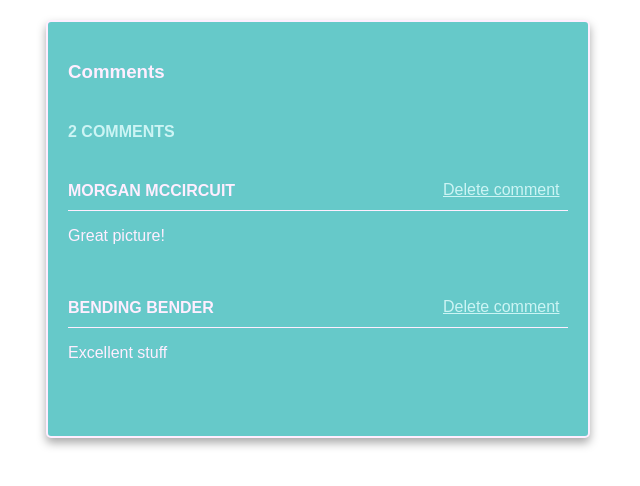
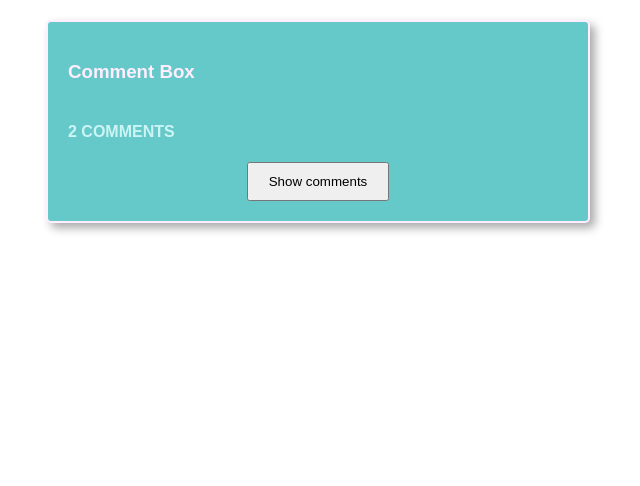
Before and after one commit to irenaJura/learning-react, a website: page index.html in a window 1280 px wide. Shown: the whole page, without its empty margins (322-962 px from the left). Drawn offline with nearby package versions, Linux system fonts and the light colour scheme.

Commit message:
add state for showing comments on button

```diff
--- a/story-app.js
+++ b/story-app.js
@@ -14,36 +14,60 @@ var CommentBox = function (_React$Component) {
   function CommentBox() {
     _classCallCheck(this, CommentBox);
 
-    return _possibleConstructorReturn(this, (CommentBox.__proto__ || Object.getPrototypeOf(CommentBox)).apply(this, arguments));
+    var _this = _possibleConstructorReturn(this, (CommentBox.__proto__ || Object.getPrototypeOf(CommentBox)).call(this));
+
+    _this.state = {
+      showComments: false
+    };
+    return _this;
   }
 
   _createClass(CommentBox, [{
-    key: "render",
+    key: 'render',
     value: function render() {
       var comments = this._getComments();
 
+      var commentNodes = void 0;
+      if (this.state.showComments) {
+        commentNodes = React.createElement(
+          'div',
+          { className: 'comment-list' },
+          comments
+        );
+      }
+
+      var buttonText = 'Show comments';
+      if (this.state.showComments) {
+        buttonText = 'Hide comments';
+      }
+
       return React.createElement(
-        "div",
-        { className: "comment-box" },
+        'div',
+        { className: 'comment-box' },
         React.createElement(
-          "h3",
+          'h3',
           null,
-          "Comments"
+          'Comment Box'
         ),
         React.createElement(
-          "h4",
-          { className: "comment-count" },
+          'h4',
+          { className: 'comment-count' },
           this._getCommentsTitle(comments.length)
         ),
         React.createElement(
-          "div",
-          { className: "comment-list" },
-          comments
+          'button',
+          { onClick: this._handleClick.bind(this) },
+          buttonText
+        ),
+        React.createElement(
+          'div',
+          { className: 'comment-list' },
+          commentNodes
         )
       );
     }
   }, {
-    key: "_getComments",
+    key: '_getComments',
     value: function _getComments() {
       var commentList = [{ id: 1, author: 'Morgan McCircuit', body: 'Great picture!' }, { id: 2, author: 'Bending Bender', body: 'Excellent stuff' }];
 
@@ -52,15 +76,22 @@ var CommentBox = function (_React$Component) {
       });
     }
   }, {
-    key: "_getCommentsTitle",
+    key: '_getCommentsTitle',
     value: function _getCommentsTitle(commentCount) {
       if (commentCount === 0) {
         return 'No comments yet';
       } else if (commentCount === 1) {
         return '1 comment';
       } else {
-        return commentCount + " comments";
+        return commentCount + ' comments';
       }
+    }
+  }, {
+    key: '_handleClick',
+    value: function _handleClick() {
+      this.setState({
+        showComments: !this.state.showComments
+      });
     }
   }]);
 
@@ -77,28 +108,28 @@ var Comment = function (_React$Component2) {
   }
 
   _createClass(Comment, [{
-    key: "render",
+    key: 'render',
     value: function render() {
       return React.createElement(
-        "div",
-        { className: "comment" },
+        'div',
+        { className: 'comment' },
         React.createElement(
-          "p",
-          { className: "comment-header" },
+          'p',
+          { className: 'comment-header' },
           this.props.author
         ),
         React.createElement(
-          "p",
-          { className: "comment-body" },
+          'p',
+          { className: 'comment-body' },
           this.props.body
         ),
         React.createElement(
-          "div",
-          { className: "comment-footer" },
+          'div',
+          { className: 'comment-footer' },
           React.createElement(
-            "a",
-            { href: "#", className: "comment-footer-delete" },
-            "Delete comment"
+            'a',
+            { href: '#', className: 'comment-footer-delete' },
+            'Delete comment'
           )
         )
       );
@@ -118,7 +149,7 @@ var StoryBox = function (_React$Component3) {
   }
 
   _createClass(StoryBox, [{
-    key: "render",
+    key: 'render',
     value: function render() {
       return React.createElement(CommentBox, null);
     }
--- a/style.css
+++ b/style.css
@@ -11,7 +11,7 @@ body {
 	flex-direction: column;
 	border: 2px solid;
 	border-radius: 5px;
-	box-shadow: 0 5px 10px #aaa;
+	box-shadow: 5px 5px 10px #aaa;
 	padding: 20px;
 	background-color: #66c9c9;
 }
@@ -42,3 +42,9 @@ h4 {
 .comment-footer-delete {
 	color: #ccf4f4;
 }
+
+button {
+	padding: 10px 20px;
+	max-width: 200px;
+	margin: 0 auto;
+}
```
Also changed, not shown: src/story-app.js (+28 -3 lines).
